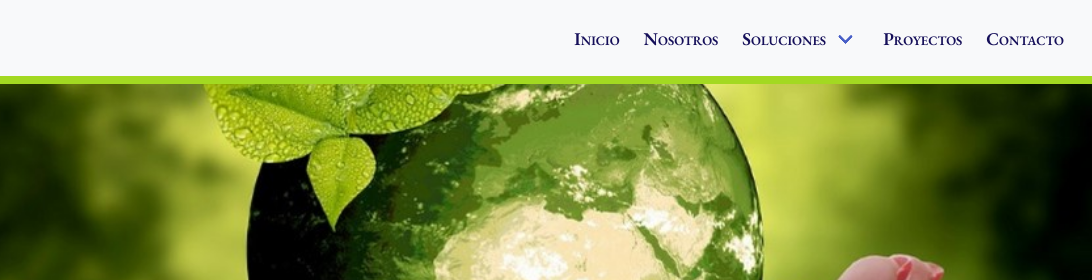
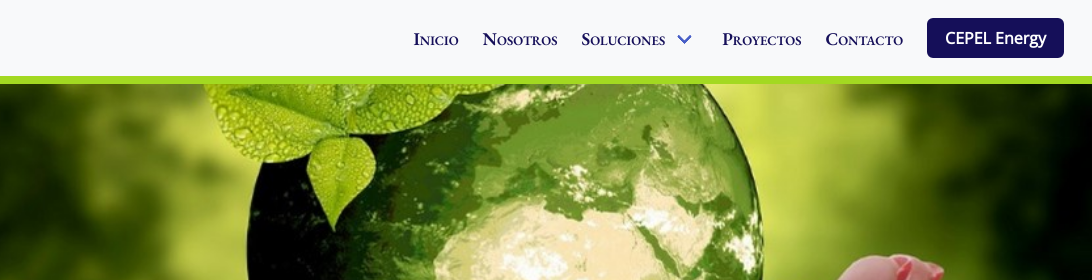
Before and after one commit to Intellbg/cepel_webpage, an Astro site: page / in a window 1280 px wide. Shown: the top 280 px of the page, 188-1280 px from the left. Built offline with nearby package versions, Linux system fonts and the light colour scheme; Astro itself is replaced by a stand-in of ours.

Commit message:
add to app button

```diff
--- a/src/components/Navbar.astro
+++ b/src/components/Navbar.astro
@@ -55,6 +55,16 @@ import logo from "../images/logo.png";
             <a class="navbar-item title-text blue" href="/contacto">
                 Contacto</a
             >
+            <div class="navbar-item app-button-item">
+                <a
+                    class="button app-button"
+                    href="https://app.cepelee.com/home"
+                    target="_blank"
+                    rel="noopener noreferrer"
+                >
+                    CEPEL Energy
+                </a>
+            </div>
         </div>
     </div>
 </nav>
@@ -89,10 +99,43 @@ import logo from "../images/logo.png";
         color: #a3d921;
         background-color: #f5f5f5;
     }
+    .app-button {
+        background: #150f59;
+        border: 2px solid #150f59;
+        border-radius: 6px;
+        color: #fff;
+        font-family: "Open Sans", sans-serif;
+        font-size: 16px;
+        font-weight: 700;
+        min-height: 40px;
+        padding: 0.5rem 1rem;
+        transition:
+            background-color 0.2s ease,
+            border-color 0.2s ease,
+            color 0.2s ease,
+            transform 0.2s ease;
+    }
+    .app-button:hover,
+    .app-button:focus {
+        background: #d5eca0;
+        border-color: #a3d921;
+        color: #150f59;
+        transform: translateY(-1px);
+    }
     a.navbar-item:hover,
     a.navbar-link:hover {
         color: #a3d921;
         background-color: #f5f5f5;
+    }
+    @media screen and (max-width: 1023px) {
+        .app-button-item {
+            align-items: stretch;
+            display: flex;
+        }
+        .app-button {
+            justify-content: center;
+            width: 100%;
+        }
     }
 </style>
 
```
